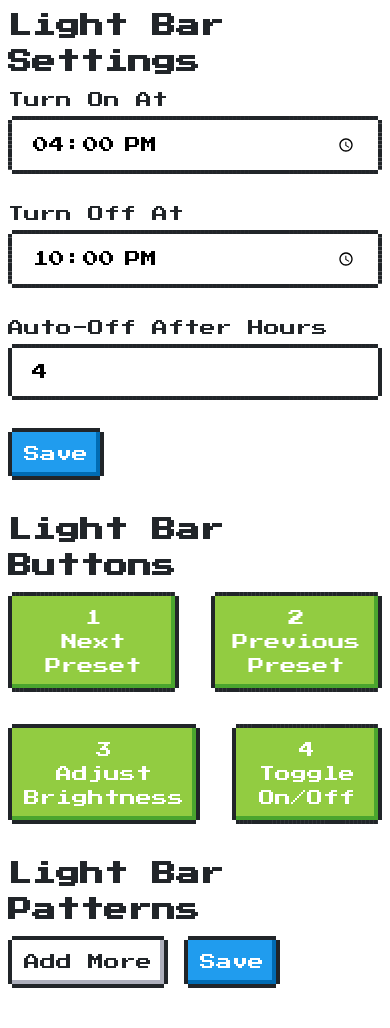
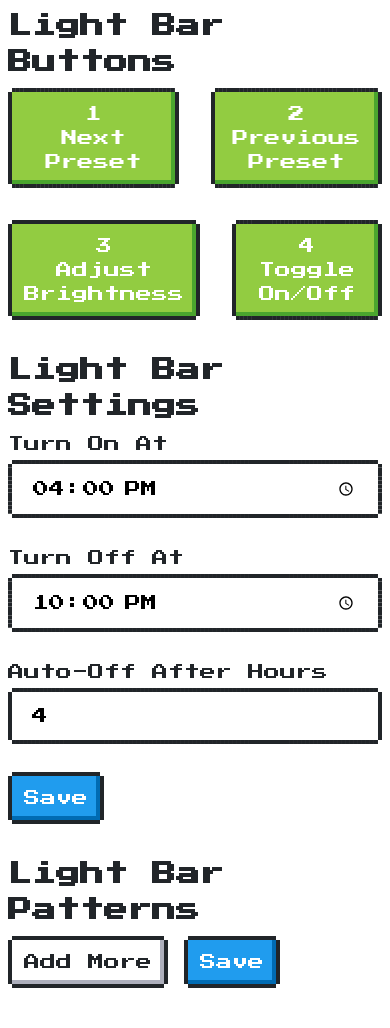
Before and after one commit to ecaron/garage-lightbar, a Flask app: page / in a window 390 px wide. Run offline with Flask 2, Linux system fonts and the light colour scheme; some libraries are stand-ins or nearby versions.

Commit message:
Better mobile presentation, fewer page reloads, better host/port control

```diff
--- a/web/app.py
+++ b/web/app.py
@@ -1,8 +1,8 @@
 import os
-from flask import Flask, render_template, request, redirect, send_from_directory
 import configparser
 import json
-import adafruit_led_animation
+from controls import power, brightness,  cycle
+from flask import Flask, render_template, request, redirect, send_from_directory
 
 config = configparser.ConfigParser(strict=False, interpolation=None)
 settings_conf = os.getenv('SETTINGS_CONF')
@@ -14,8 +14,13 @@ app = Flask(__name__)
 
 @app.route('/button/<number>', methods=['GET'])
 def button(number):
-    print("Pressed number ", number)
-    return redirect("/", code=302)
+    if number == "4":
+        power()
+    elif number == "3":
+        brightness()
+    else:
+        cycle()
+    return '', 204
 
 @app.route('/favicon.ico')
 def favicon():
@@ -44,20 +49,26 @@ def index():
             return '', 204
         else:
             return redirect("/", code=302)
+
+    if 'PATTERNS' in config:
+        patterns = json.loads(config['PATTERNS']['designs'])
     else:
-        if 'PATTERNS' in config:
-            patterns = json.loads(config['PATTERNS']['designs'])
-        else:
-            patterns = []
+        patterns = []
 
-        if 'TIMERS' in config:
-            timers = config['TIMERS']
-        else:
-            timers = {}
-            timers['TurnOn'] = '16:00'
-            timers['TurnOff'] = '22:00'
-            timers['AutoOff'] = '4'
-        return render_template('index.html', timers=timers, patterns=patterns)
+    if 'TIMERS' in config:
+        timers = config['TIMERS']
+    else:
+        timers = {}
+        timers['TurnOn'] = '16:00'
+        timers['TurnOff'] = '22:00'
+        timers['AutoOff'] = '4'
+    return render_template('index.html', timers=timers, patterns=patterns)
 
 if __name__ == '__main__':
-    app.run(debug=True)
+    host = '127.0.0.1'
+    if os.getenv('HOST'):
+        host = os.getenv('HOST')
+    port = 8000
+    if os.getenv('PORT'):
+        port = os.getenv('PORT')
+    app.run(host=host,port=port,debug=True)
--- a/web/templates/index.html
+++ b/web/templates/index.html
@@ -1,5 +1,5 @@
 <!DOCTYPE html>
-<html lang="ja">
+<html lang="en">
   <head>
     <meta charset="UTF-8" />
     <meta name="viewport" content="width=device-width, initial-scale=1.0" />
@@ -21,6 +21,14 @@
 
   <body>
     <div class="container" style="padding:8px">
+      <h2>Light Bar Buttons</h2>
+      <div style="display:flex; flex-wrap: wrap; gap: 2rem; margin-bottom:2rem">
+        <a class="nes-btn is-success bar-button" data-id="1" href="#" style="flex-grow: 1; flex-basis: 0">1<br>Next Preset</a>
+        <a class="nes-btn is-success bar-button" data-id="2" href="#" style="flex-grow: 1; flex-basis: 0">2<br>Previous Preset</a>
+        <a class="nes-btn is-success bar-button" data-id="3" href="#" style="flex-grow: 1; flex-basis: 0">3<br>Adjust Brightness</a>
+        <a class="nes-btn is-success bar-button" data-id="4" href="#" style="flex-grow: 1; flex-basis: 0">4<br>Toggle On/Off</a>
+      </div>
+
       <h2>Light Bar Settings</h2>
       <form style="max-width:480px" method="post">
         <input type="hidden" name="method" value="timers">
@@ -40,14 +48,6 @@
           <button type="submit" class="nes-btn is-primary">Save</button>
         </div>
       </form>
-
-      <h2>Light Bar Buttons</h2>
-      <div style="display:flex; flex-wrap: wrap; gap: 2rem; margin-bottom:2rem">
-        <a class="nes-btn is-success" href="/button/1" style="flex-grow: 1; flex-basis: 0">1<br>Next Preset</a>
-        <a class="nes-btn is-success" href="/button/2" style="flex-grow: 1; flex-basis: 0">2<br>Previous Preset</a>
-        <a class="nes-btn is-success" href="/button/3" style="flex-grow: 1; flex-basis: 0">3<br>Adjust Brightness</a>
-        <a class="nes-btn is-success" href="/button/4" style="flex-grow: 1; flex-basis: 0">4<br>Toggle On/Off</a>
-      </div>
 
       <h2>Light Bar Patterns</h2>
       <form id="patternForm" style="max-width:480px" method="post">
@@ -320,6 +320,19 @@
         })
       })
 
+      $('.bar-button').on('click', function(e){
+        const $this = $(this)
+        $this.prop('disabled', true)
+        e.preventDefault()
+        const jqxhr = $.get( '/button/' + $this.data('id')).done(function() {
+          $this.prop('disabled', false)
+          alert( 'Button pressed' )
+        }).fail(function() {
+          $this.prop('disabled', false)
+          alert( 'Something did not work' )
+        })
+      })
+
       {% for pattern in patterns %}
         addPattern(unserialize('{{ pattern | safe }}'))
       {% endfor %}
```
Also changed, not shown: web/controls.py (added, +36 -0 lines).
